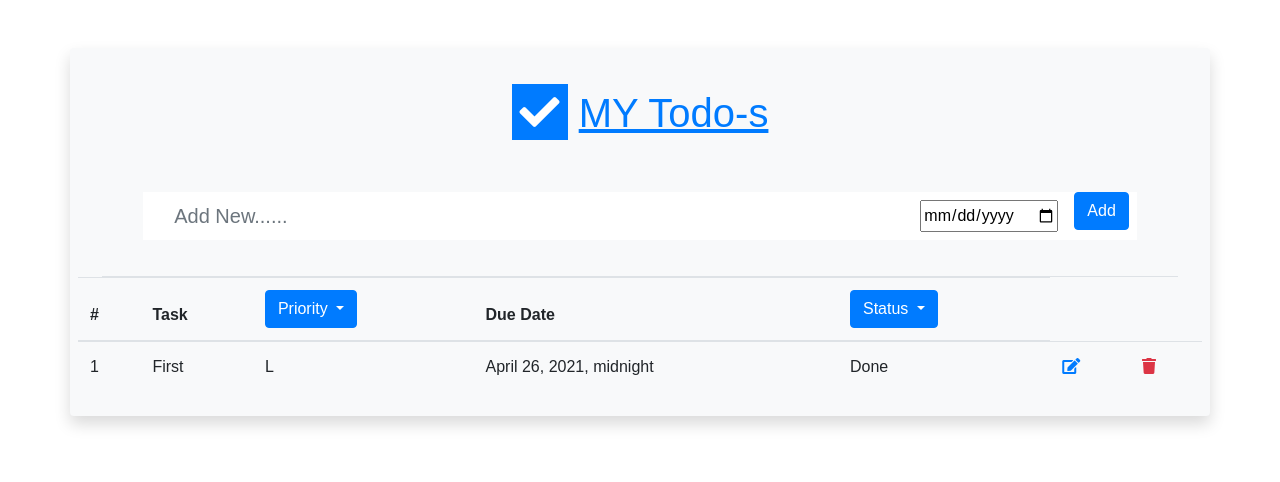
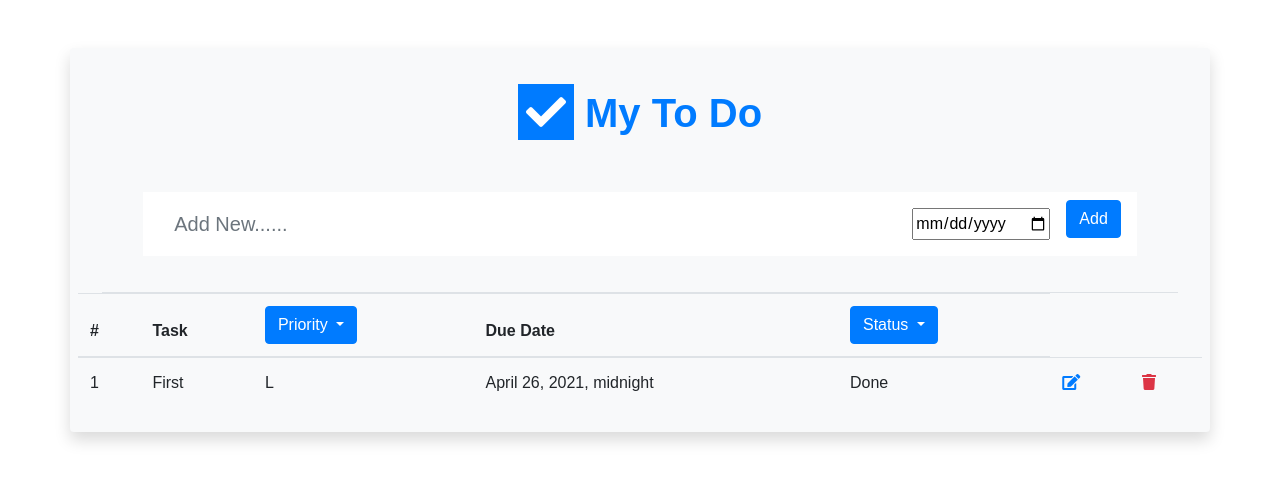
Before and after one commit to Daniel3M/DjangoToDo, a Django app: page / in a window 1280 px wide. Shown: the top 482 px of the page. Run offline with Django 3.2, Linux system fonts and the light colour scheme; data comes from the database, SQL or seed files in the repository; some libraries are stand-ins or nearby versions.

Commit message:
perapian tampilan

```diff
--- a/todoapp/templates/home.html
+++ b/todoapp/templates/home.html
@@ -5,7 +5,7 @@
             <div class="col">
                 <div class="h1 text-primary text-center display-inline-block">
                     <i class="fa fa-check bg-primary text-white p-2"></i>
-                    <u>MY Todo-s</u>
+                    <b>My To Do</b>
                 </div>
             </div>
         </div>
@@ -15,10 +15,10 @@
             {% csrf_token %}
             <div class="row m-1 p-3">
                 <div class="col col-11 mx-auto">
-                    <div class="row bg-white justife-content-center">
+                    <div class="row bg-white justife-content-center p-2">
                         <div class="col">
                             <input type="text" name="task_name" maxlength="200" required id="id_task_name"
-                            class="form-control form-control-lg border-0 add-todo-input bg-transparent" placeholder="Add New......">
+                            class="form-control form-control-lg border-0 add-todo-input bg-transparent p-2" placeholder="Add New......">
 
                         </div>
                         <div class="col-auto m-2 px-2 d-flex align-items-center">
```
